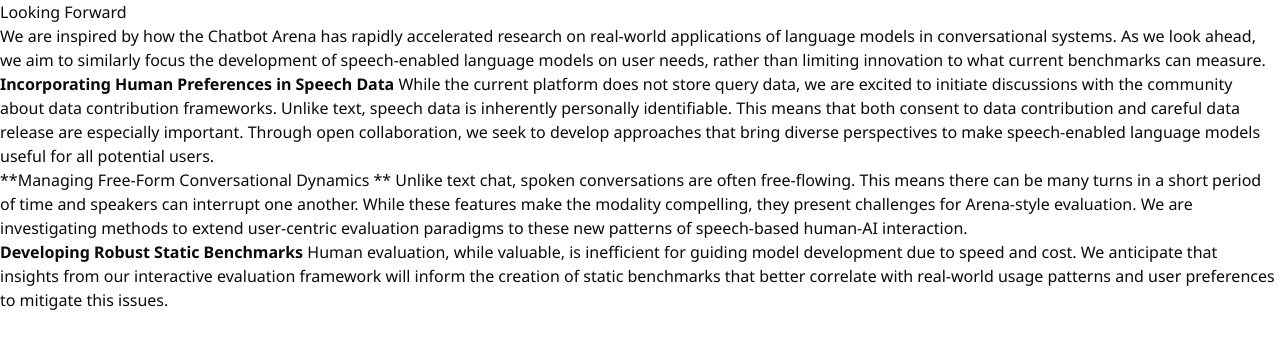
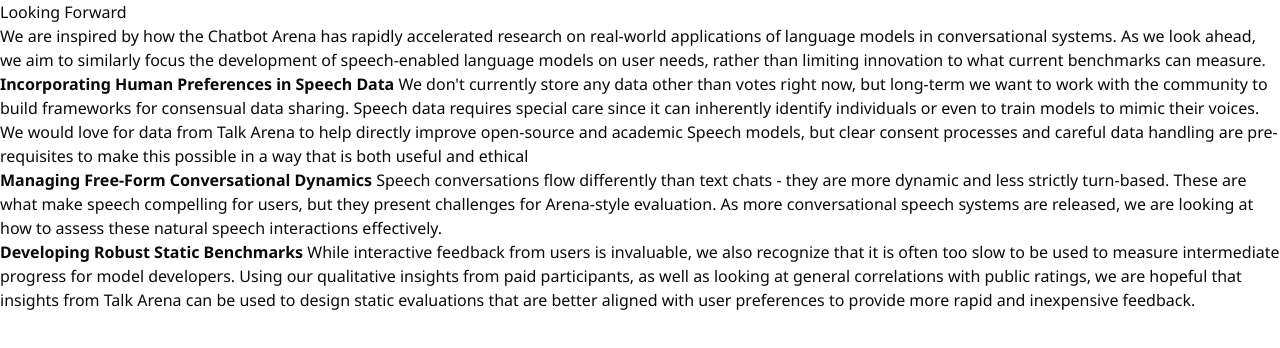
Before and after one commit to ProKil/talkarena, a Next.js app: page /looking_forward in a window 1280 px wide. Shown: the top 348 px of the page. Built offline with nearby package versions, Linux system fonts and the light colour scheme.

Commit message:
Update looking_forward.mdx

```diff
--- a/pages/looking_forward.mdx
+++ b/pages/looking_forward.mdx
@@ -2,8 +2,8 @@
 
 We are inspired by how the Chatbot Arena has rapidly accelerated research on real-world applications of language models in conversational systems. As we look ahead, we aim to similarly focus the development of speech-enabled language models on user needs, rather than limiting innovation to what current benchmarks can measure.
 
-- **Incorporating Human Preferences in Speech Data** While the current platform does not store query data, we are excited to initiate discussions with the community about data contribution frameworks. Unlike text, speech data is inherently personally identifiable. This means that both consent to data contribution and careful data release are especially important. Through open collaboration, we seek to develop approaches that bring diverse perspectives to make speech-enabled language models useful for all potential users.
+- **Incorporating Human Preferences in Speech Data** We don't currently store any data other than votes right now, but long-term we want to work with the community to build frameworks for consensual data sharing. Speech data requires special care since it can inherently identify individuals or even to train models to mimic their voices. We would love for data from Talk Arena to help directly improve open-source and academic Speech models, but clear consent processes and careful data handling are pre-requisites to make this possible in a way that is both useful and ethical
 
-- **Managing Free-Form Conversational Dynamics ** Unlike text chat, spoken conversations are often free-flowing. This means there can be many turns in a short period of time and speakers can interrupt one another. While these features make the modality compelling, they present challenges for Arena-style evaluation. We are investigating methods to extend user-centric evaluation paradigms to these new patterns of speech-based human-AI interaction.
+- **Managing Free-Form Conversational Dynamics** Speech conversations flow differently than text chats - they are more dynamic and less strictly turn-based. These are what make speech compelling for users, but they present challenges for Arena-style evaluation. As more conversational speech systems are released, we are looking at how to assess these natural speech interactions effectively.
 
-- **Developing Robust Static Benchmarks** Human evaluation, while valuable, is inefficient for guiding model development due to speed and cost. We anticipate that insights from our interactive evaluation framework will inform the creation of static benchmarks that better correlate with real-world usage patterns and user preferences to mitigate this issues.
+- **Developing Robust Static Benchmarks** While interactive feedback from users is invaluable, we also recognize that it is often too slow to be used to measure intermediate progress for model developers. Using our qualitative insights from paid participants, as well as looking at general correlations with public ratings, we are hopeful that insights from Talk Arena can be used to design static evaluations that are better aligned with user preferences to provide more rapid and inexpensive feedback.
```
